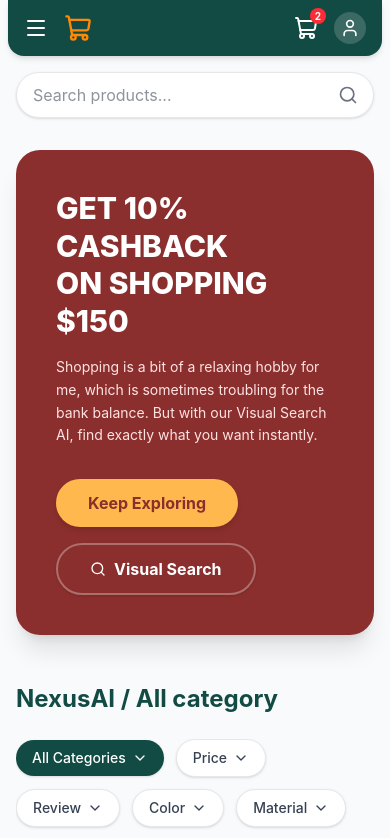
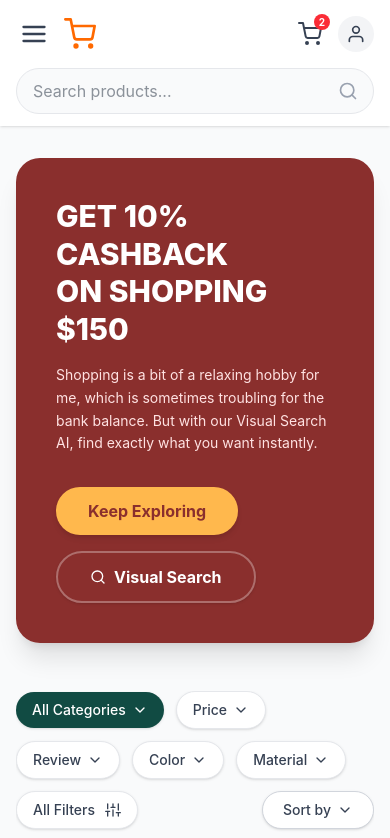
Before and after one commit to DulajE032/E-commerse-web-app, a React app in the folder frontend/: page / in a window 390 px wide. Shown: the top 838 px of the page. Built offline with nearby package versions, Linux system fonts and the light colour scheme; the HTML template or start-up script is replaced by a standard one.

Commit message:
enhanced landing page

```diff
--- a/frontend/package.json
+++ b/frontend/package.json
@@ -14,6 +14,7 @@
     "lucide-react": "^1.14.0",
     "react": "^19.2.4",
     "react-dom": "^19.2.4",
+    "react-icons": "^5.6.0",
     "react-router-dom": "^7.15.0",
     "tailwindcss": "^4.3.0"
   },
--- a/frontend/src/pages/LandingPage.jsx
+++ b/frontend/src/pages/LandingPage.jsx
@@ -1,6 +1,6 @@
 import React, { useState } from 'react';
-import { Link } from 'react-router-dom';
-import { Search, ShoppingCart, User, Menu, ChevronDown, SlidersHorizontal, Mail, MapPin, Send, CreditCard } from 'lucide-react';
+import { Link, useLocation } from 'react-router-dom';
+import { FiSearch, FiShoppingCart, FiUser, FiChevronDown, FiSliders, FiMail, FiMapPin, FiSend, FiCreditCard, FiMenu, FiX } from 'react-icons/fi';
 
 const DUMMY_PRODUCTS = [
   { id: 1, name: 'Italian Avocado', shop: '(Local shop)', weight: '500 gm.', price: '14.99', img: 'https://images.unsplash.com/photo-1523049673857-eb18f1d7b578?w=500&auto=format&fit=crop&q=60' },
@@ -22,68 +22,169 @@ const footerLinks = [
 
 const LandingPage = () => {
   const [searchQuery, setSearchQuery] = useState('');
+  const [isMobileMenuOpen, setIsMobileMenuOpen] = useState(false);
+  const location = useLocation();
+  const currentPath = location.pathname;
+
+  const navLinks = [
+    { name: 'Home', path: '/' },
+    { name: 'Categories', path: '/categories' },
+    { name: 'Top Sales', path: '/top-sales' },
+    { name: 'Contact Us', path: '/contact' }
+  ];
 
   return (
     <div className="min-h-screen bg-gray-50 font-sans pb-20">
 
       {/* Top Navbar Header */}
-      <div className="bg-[#114B43] text-white px-4 py-3 md:px-8 flex items-center justify-between gap-4 md:gap-8 rounded-b-2xl mx-2 shadow-md">
+      <div className="bg-white px-4 pt-4 pb-3 md:px-8 shadow-sm relative z-50">
 
-        {/* Logo & Menu */}
-        <div className="flex items-center gap-4 shrink-0">
-          <Menu className="w-6 h-6 cursor-pointer hover:text-orange-400" />
+        {/* Top Row: Logo, Search, Actions */}
+        <div className="flex items-center justify-between gap-4 md:gap-8">
+
+          {/* Menu & Logo */}
+          <div className="flex items-center gap-3 shrink-0">
+             <button
+                className="md:hidden p-1 text-gray-700 hover:text-orange-500 transition-colors"
+                onClick={() => setIsMobileMenuOpen(true)}
+             >
+                <FiMenu className="w-7 h-7" />
+             </button>
              <Link to="/" className="flex items-center gap-2 group">
-             <ShoppingCart className="w-7 h-7 text-orange-400 group-hover:text-orange-300 transition-colors" />
-             <span className="text-2xl font-bold hidden md:block">NexusAI</span>
+                <FiShoppingCart className="w-8 h-8 text-orange-500 group-hover:text-orange-400 transition-colors" />
+                <span className="text-2xl font-extrabold text-[#114B43] tracking-tight hidden sm:block">peraStore</span>
              </Link>
           </div>
 
-        {/* Search Bar - Center */}
-        <div className="flex-1 max-w-2xl relative hidden sm:block">
+          {/* Search Bar - Center (Desktop) */}
+          <div className="flex-1 max-w-2xl relative hidden md:block">
              <input
                type="text"
-             placeholder="Search for Grocery, Stores, Vegetable or Meat"
+               placeholder="Search for Grocery, Stores, Vegetable or Meat..."
                value={searchQuery}
                onChange={(e) => setSearchQuery(e.target.value)}
-             className="w-full pl-6 pr-12 py-3 rounded-full text-gray-800 focus:outline-none focus:ring-2 focus:ring-orange-400"
+               className="w-full pl-5 pr-12 py-2.5 rounded-full text-gray-800 bg-gray-50 border border-gray-200 focus:outline-none focus:ring-2 focus:ring-orange-400 focus:bg-white transition-all"
              />
-           <Search className="w-5 h-5 absolute right-4 top-1/2 -translate-y-1/2 text-gray-500 cursor-pointer hover:text-[#114B43]" />
+             <FiSearch className="w-5 h-5 absolute right-4 top-1/2 -translate-y-1/2 text-gray-400 cursor-pointer hover:text-orange-500" />
           </div>
 
-        {/* Right side icons & Auth */}
-        <div className="flex items-center gap-4 shrink-0">
-           <div className="hidden lg:flex items-center gap-1 text-sm font-medium text-orange-200">
-               <span className="text-orange-400">⚡</span> Order now and get it within <span className="text-orange-400 font-bold">15 mint!</span>
+          {/* Right side actions */}
+          <div className="flex items-center gap-4 md:gap-6 shrink-0">
+
+             {/* Currency & Language (Hidden on small screens) */}
+             <div className="hidden lg:flex items-center gap-4 text-sm font-medium text-gray-600 border-r border-gray-200 pr-6">
+                <div className="flex items-center gap-1.5 cursor-pointer hover:text-orange-500 transition-colors">
+                   <span>USD</span> <FiChevronDown className="w-4 h-4" />
+                </div>
+                <div className="flex items-center gap-1.5 cursor-pointer hover:text-orange-500 transition-colors">
+                   <span>ENG</span> <FiChevronDown className="w-4 h-4" />
+                </div>
              </div>
 
-           {/* Cart & Profile / Auth */}
-           <div className="flex items-center gap-4 ml-4">
-              <div className="relative cursor-pointer">
-                 <ShoppingCart className="w-6 h-6 hover:text-orange-400" />
+             {/* Cart */}
+             <div className="relative cursor-pointer text-gray-700 hover:text-orange-500 transition-colors">
+                <FiShoppingCart className="w-6 h-6" />
                 <span className="absolute -top-2 -right-2 bg-red-500 text-white text-[10px] font-bold w-4 h-4 flex items-center justify-center rounded-full">2</span>
              </div>
-              <div className="hidden md:flex gap-3">
-                 <Link to="/login" className="text-sm font-medium hover:text-orange-300 px-2 py-1">Log in</Link>
-                 <Link to="/signup" className="text-sm font-medium bg-orange-500 text-white hover:bg-orange-600 px-4 py-1.5 rounded-full transition-colors">Sign up</Link>
+
+             {/* Auth */}
+             <div className="hidden md:flex gap-3 items-center ml-2">
+                <Link to="/login" className="text-sm font-medium text-gray-700 hover:text-orange-500 transition-colors">Log in</Link>
+                <Link to="/signup" className="text-sm font-medium bg-orange-500 text-white hover:bg-orange-600 px-5 py-2 rounded-full transition-colors shadow-sm">Sign up</Link>
              </div>
+
              {/* Mobile User Icon */}
-              <Link to="/login" className="md:hidden bg-gray-200/20 p-1.5 rounded-full">
-                 <User className="w-5 h-5 text-white" />
+             <Link to="/login" className="md:hidden bg-gray-100 p-2 rounded-full text-gray-700 hover:bg-gray-200">
+                <FiUser className="w-5 h-5" />
              </Link>
           </div>
         </div>
-      </div>
 
-      {/* Mobile Search Bar (Shows only on small screens) */}
-      <div className="sm:hidden px-4 mt-4 relative">
+        {/* Bottom Row: Navigation Links & Mobile Search */}
+        <div className="mt-4 flex flex-col md:flex-row md:items-center justify-between gap-4">
+           {/* Mobile Search Bar */}
+           <div className="md:hidden relative w-full">
               <input
                  type="text"
                  placeholder="Search products..."
                  value={searchQuery}
                  onChange={(e) => setSearchQuery(e.target.value)}
-             className="w-full pl-4 pr-10 py-2.5 rounded-full text-gray-800 bg-white shadow-sm border border-gray-200 focus:outline-none focus:ring-2 focus:ring-orange-400"
+                 className="w-full pl-4 pr-10 py-2.5 rounded-full text-gray-800 bg-gray-50 border border-gray-200 focus:outline-none focus:ring-2 focus:ring-orange-400"
               />
-         <Search className="w-5 h-5 absolute right-8 top-1/2 -translate-y-1/2 text-gray-500" />
+              <FiSearch className="w-5 h-5 absolute right-4 top-1/2 -translate-y-1/2 text-gray-400" />
+           </div>
+
+           {/* Navigation Links (Desktop) */}
+           <div className="hidden md:flex items-center gap-6 text-sm font-semibold text-gray-1000">
+              {navLinks.map((link) => (
+                 <Link
+                    key={link.name}
+                    to={link.path}
+                    className={`${currentPath === link.path ? 'text-orange-500 border-b-2 border-orange-500' : 'hover:text-orange-500'} transition-colors pb-1`}
+                 >
+                    {link.name}
+                 </Link>
+              ))}
+           </div>
+        </div>
+      </div>
+
+      {/* Mobile Menu Overlay */}
+      <div
+         className={`fixed inset-0 bg-black/50 z-[60] transition-opacity duration-300 md:hidden ${isMobileMenuOpen ? 'opacity-100' : 'opacity-0 pointer-events-none'}`}
+         onClick={() => setIsMobileMenuOpen(false)}
+      >
+         {/* Slide-out Menu */}
+         <div
+            className={`fixed top-0 left-0 bottom-0 w-[80%] max-w-sm bg-white shadow-xl z-[70] flex flex-col transition-transform duration-300 ease-in-out ${isMobileMenuOpen ? 'translate-x-0' : '-translate-x-full'}`}
+            onClick={(e) => e.stopPropagation()}
+         >
+            {/* Header */}
+            <div className="p-4 flex items-center justify-between border-b border-gray-100">
+               <Link to="/" onClick={() => setIsMobileMenuOpen(false)} className="flex items-center gap-2">
+                  <FiShoppingCart className="w-7 h-7 text-orange-500" />
+                  <span className="text-xl font-extrabold text-[#114B43]">peraStore</span>
+               </Link>
+               <button onClick={() => setIsMobileMenuOpen(false)} className="p-2 text-gray-500 hover:text-red-500 bg-gray-50 rounded-full transition-colors">
+                  <FiX className="w-5 h-5" />
+               </button>
+            </div>
+
+            {/* Links */}
+            <div className="flex flex-col p-4 gap-2 flex-1 overflow-y-auto">
+               <div className="text-xs font-bold text-gray-400 mb-2 uppercase tracking-wider">Navigation</div>
+               {navLinks.map((link) => (
+                  <Link
+                     key={link.name}
+                     to={link.path}
+                     onClick={() => setIsMobileMenuOpen(false)}
+                     className={`flex items-center gap-3 px-4 py-3 rounded-xl font-semibold transition-colors ${currentPath === link.path ? 'bg-orange-50 text-orange-500' : 'text-gray-700 hover:bg-gray-50'}`}
+                  >
+                     {link.name}
+                  </Link>
+               ))}
+
+               <div className="mt-6 mb-2 border-t border-gray-100 pt-6 text-xs font-bold text-gray-400 uppercase tracking-wider">Settings</div>
+               <div className="flex items-center justify-between px-4 py-3 bg-gray-50 rounded-xl mb-2">
+                  <span className="font-semibold text-gray-700">Currency</span>
+                  <div className="flex items-center gap-1 text-orange-500 font-bold text-sm cursor-pointer">
+                     USD <FiChevronDown className="w-4 h-4" />
+                  </div>
+               </div>
+               <div className="flex items-center justify-between px-4 py-3 bg-gray-50 rounded-xl">
+                  <span className="font-semibold text-gray-700">Language</span>
+                  <div className="flex items-center gap-1 text-orange-500 font-bold text-sm cursor-pointer">
+                     ENG <FiChevronDown className="w-4 h-4" />
+                  </div>
+               </div>
+            </div>
+
+            {/* Bottom Actions */}
+            <div className="p-4 border-t border-gray-100 bg-gray-50">
+               <Link to="/login" onClick={() => setIsMobileMenuOpen(false)} className="w-full bg-white border border-gray-200 text-gray-700 font-bold py-3 rounded-xl flex justify-center mb-3 hover:bg-gray-100 transition-colors">Log In</Link>
+               <Link to="/signup" onClick={() => setIsMobileMenuOpen(false)} className="w-full bg-orange-500 text-white font-bold py-3 rounded-xl flex justify-center hover:bg-orange-600 transition-colors shadow-sm">Sign Up</Link>
+            </div>
+         </div>
       </div>
 
       <div className="max-w-7xl mx-auto px-4 md:px-8 mt-8">
@@ -103,7 +204,7 @@ const LandingPage = () => {
                        Keep Exploring
                     </Link>
                     <Link to="/login" className="bg-transparent border-2 border-white/30 text-white font-bold px-8 py-3 rounded-full hover:bg-white/10 transition-colors shadow-sm flex items-center gap-2">
-                       <Search className="w-4 h-4" /> Visual Search
+                       <FiSearch className="w-4 h-4" /> Visual Search
                     </Link>
                  </div>
               </div>
@@ -120,37 +221,37 @@ const LandingPage = () => {
 
           {/* Filtering Section Wrapper */}
           <div className="mt-12 space-y-6">
-             <h2 className="text-2xl md:text-3xl font-bold text-[#114B43]">NexusAI / All category</h2>
+
 
              {/* Pill Filters */}
              <div className="flex flex-wrap items-center gap-3 overflow-x-auto pb-2 scrollbar-hide">
                 <button className="flex items-center gap-1.5 bg-[#114B43] text-white px-4 py-2 rounded-full text-sm font-medium shadow-sm">
-                   All Categories <ChevronDown className="w-4 h-4" />
+                   All Categories <FiChevronDown className="w-4 h-4" />
                 </button>
                 <button className="flex items-center gap-1.5 bg-white text-gray-700 border border-gray-200 px-4 py-2 rounded-full text-sm font-medium hover:bg-gray-50 shadow-sm">
-                   Price <ChevronDown className="w-4 h-4" />
+                   Price <FiChevronDown className="w-4 h-4" />
                 </button>
                 <button className="flex items-center gap-1.5 bg-white text-gray-700 border border-gray-200 px-4 py-2 rounded-full text-sm font-medium hover:bg-gray-50 shadow-sm">
-                   Review <ChevronDown className="w-4 h-4" />
+                   Review <FiChevronDown className="w-4 h-4" />
                 </button>
                 <button className="flex items-center gap-1.5 bg-white text-gray-700 border border-gray-200 px-4 py-2 rounded-full text-sm font-medium hover:bg-gray-50 shadow-sm">
-                   Color <ChevronDown className="w-4 h-4" />
+                   Color <FiChevronDown className="w-4 h-4" />
                 </button>
                 <button className="flex items-center gap-1.5 bg-white text-gray-700 border border-gray-200 px-4 py-2 rounded-full text-sm font-medium hover:bg-gray-50 shadow-sm">
-                   Material <ChevronDown className="w-4 h-4" />
+                   Material <FiChevronDown className="w-4 h-4" />
                 </button>
                 <button className="flex items-center gap-1.5 bg-white text-gray-700 border border-gray-200 px-4 py-2 rounded-full text-sm font-medium hover:bg-gray-50 shadow-sm hidden sm:flex">
-                   Offer <ChevronDown className="w-4 h-4" />
+                   Offer <FiChevronDown className="w-4 h-4" />
                 </button>
                 <button className="flex items-center gap-1.5 bg-white text-gray-700 border border-gray-200 px-4 py-2 rounded-full text-sm font-medium hover:bg-gray-50 shadow-sm">
-                   All Filters <SlidersHorizontal className="w-4 h-4 ml-1" />
+                   All Filters <FiSliders className="w-4 h-4 ml-1" />
                 </button>
 
                 <div className="flex-1 min-w-[20px]"></div>
 
                 {/* Sort By Dropdown */}
                 <button className="flex items-center gap-1.5 bg-white text-gray-700 border border-gray-300 px-5 py-2 rounded-full text-sm font-medium hover:bg-gray-50 shadow-sm">
-                   Sort by <ChevronDown className="w-4 h-4" />
+                   Sort by <FiChevronDown className="w-4 h-4" />
                 </button>
              </div>
           </div>
@@ -200,8 +301,8 @@ const LandingPage = () => {
             {/* Column 1: Brand & About */}
             <div className="space-y-6">
               <div className="flex items-center gap-2 text-white">
-                <ShoppingCart className="w-8 h-8 text-orange-400" />
-                <span className="text-2xl font-bold">NexusAI</span>
+                <FiShoppingCart className="w-8 h-8 text-orange-400" />
+                <span className="text-2xl font-bold">peraStore</span>
               </div>
               <p className="text-sm leading-relaxed text-slate-400">
                 Experience the next generation of e-commerce. Upload an image, let our Visual Search AI find the perfect match instantly. Shopping, smarter.
@@ -247,18 +348,18 @@ const LandingPage = () => {
                   className="w-full bg-slate-800 text-white text-sm rounded-l-lg px-4 py-3 focus:outline-none focus:ring-1 focus:ring-orange-400"
                 />
                 <button className="bg-orange-500 hover:bg-orange-600 px-4 rounded-r-lg transition-colors flex items-center justify-center">
-                  <Send className="w-4 h-4 text-white" />
+                  <FiSend className="w-4 h-4 text-white" />
                 </button>
               </div>
 
               <ul className="space-y-3">
                  <li className="flex items-start gap-3 text-sm text-slate-400">
-                    <MapPin className="w-5 h-5 shrink-0 text-slate-500" />
+                    <FiMapPin className="w-5 h-5 shrink-0 text-slate-500" />
                     <span>123 Innovation Drive,<br/>Tech City, TC 90210</span>
                  </li>
                  <li className="flex items-center gap-3 text-sm text-slate-400">
-                    <Mail className="w-5 h-5 shrink-0 text-slate-500" />
-                    <a href="mailto:support@nexusai.com" className="hover:text-orange-400 transition-colors">support@nexusai.com</a>
+                    <FiMail className="w-5 h-5 shrink-0 text-slate-500" />
+                    <a href="mailto:support@perastore.com" className="hover:text-orange-400 transition-colors">support@perastore.com</a>
                  </li>
               </ul>
             </div>
@@ -268,12 +369,12 @@ const LandingPage = () => {
           {/* Bottom Bar: Copyright & Payments */}
           <div className="border-t border-slate-800 pt-8 flex flex-col md:flex-row items-center justify-between gap-4">
              <p className="text-sm text-slate-500 text-center md:text-left">
-               &copy; {new Date().getFullYear()} E-commerse-web-app. All rights reserved.
+               &copy; {new Date().getFullYear()} peraStore. All rights reserved.
              </p>
 
              {/* Payment Icons */}
              <div className="flex items-center gap-3 text-slate-500">
-                <CreditCard className="w-8 h-8" />
+                <FiCreditCard className="w-8 h-8" />
                 <span className="text-xs font-bold border border-slate-700 px-2 py-1 rounded">VISA</span>
                 <span className="text-xs font-bold border border-slate-700 px-2 py-1 rounded">MASTERCARD</span>
                 <span className="text-xs font-bold border border-slate-700 px-2 py-1 rounded">PAYPAL</span>
```
Also changed, not shown: 2 other files (tests, documents, lock files or other folders). Lines whose indentation alone changed are shown as unchanged.
